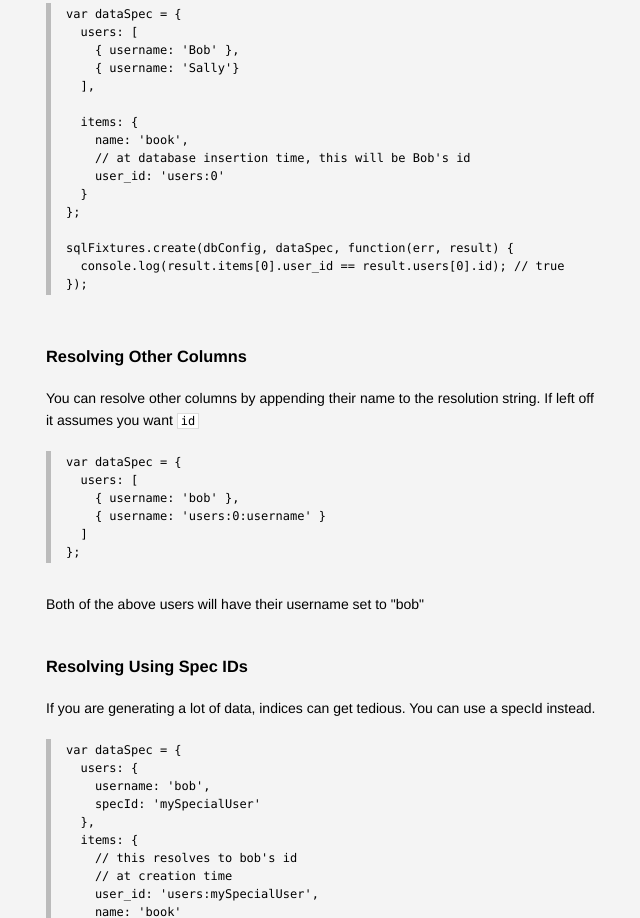
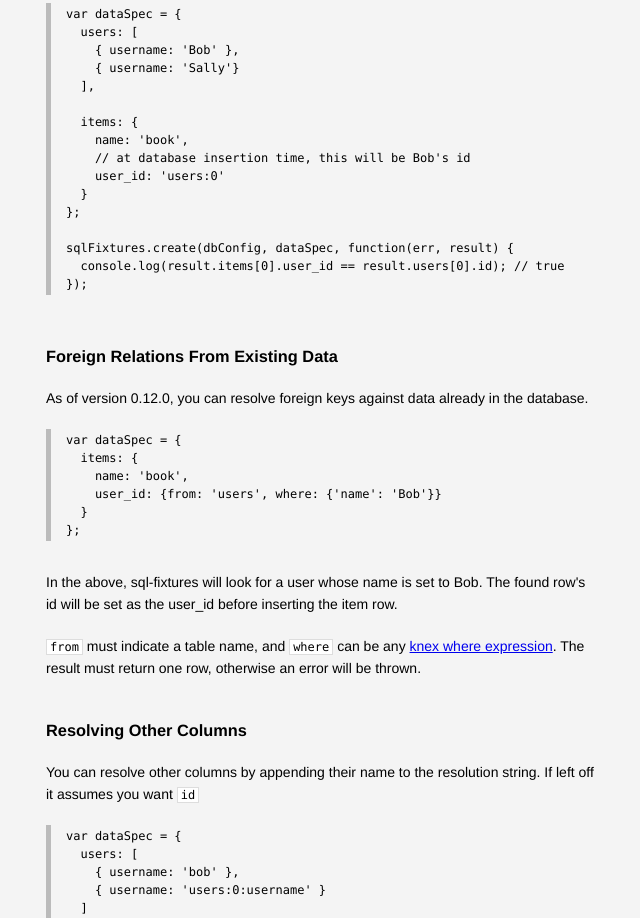
Before and after one commit to city41/node-sql-fixtures, a website: page site/index.html in a window 1280 px wide. Shown: the part 1882-2800 px from the top of the page, without its empty margins (262-902 px from the left). Drawn offline with Linux system fonts and the light colour scheme.

Commit message:
site: added existing foreign data section

```diff
--- a/site/index.html
+++ b/site/index.html
@@ -23,6 +23,7 @@
          <a class="toc_title" href="#the-dataspec-object">The dataSpec Object</a>
          <ul class="toc_section">
             <li>- <a href="#resolving-foreign-relations">Resolving Foreign Relations</a></li>
+            <li>- <a href="#foreign-relations-from-existing-data">Foreign Relations From Existing Data</a></li>
             <li>- <a href="#resolving-other-columns">Resolving Other Columns</a></li>
             <li>- <a href="#resolving-using-spec-ids">Resolving Using Spec IDs</a></li>
             <li>- <a href="#string-values-with-colons-in-them">String Values With Colons in Them</a></li>
@@ -138,6 +139,21 @@ sqlFixtures.create(dbConfig, dataSpec, function(err, result) {
   console.log(result.items[0].user_id == result.users[0].id); // true
 });
 </pre>
+
+            <h3 id="foreign-relations-from-existing-data">Foreign Relations From Existing Data</h3>
+            <p>As of version 0.12.0, you can resolve foreign keys against data already in the database.</p>
+
+<pre>var dataSpec = {
+  items: {
+    name: 'book',
+    user_id: {from: 'users', where: {'name': 'Bob'}}
+  }
+};
+</pre>
+
+            <p>In the above, sql-fixtures will look for a user whose name is set to Bob. The found row's id will be set as the user_id before inserting the item row.</p>
+            <p><tt>from</tt> must indicate a table name, and <tt>where</tt> can be any <a href="http://knexjs.org/#Builder-where">knex where expression</a>. The result must return one row, otherwise an error will be thrown.</p>
+
 
             <h3 id="resolving-other-columns">Resolving Other Columns</h3>
             <p>You can resolve other columns by appending their name to the resolution string. If left off it assumes you want <tt>id</tt></p>
```
